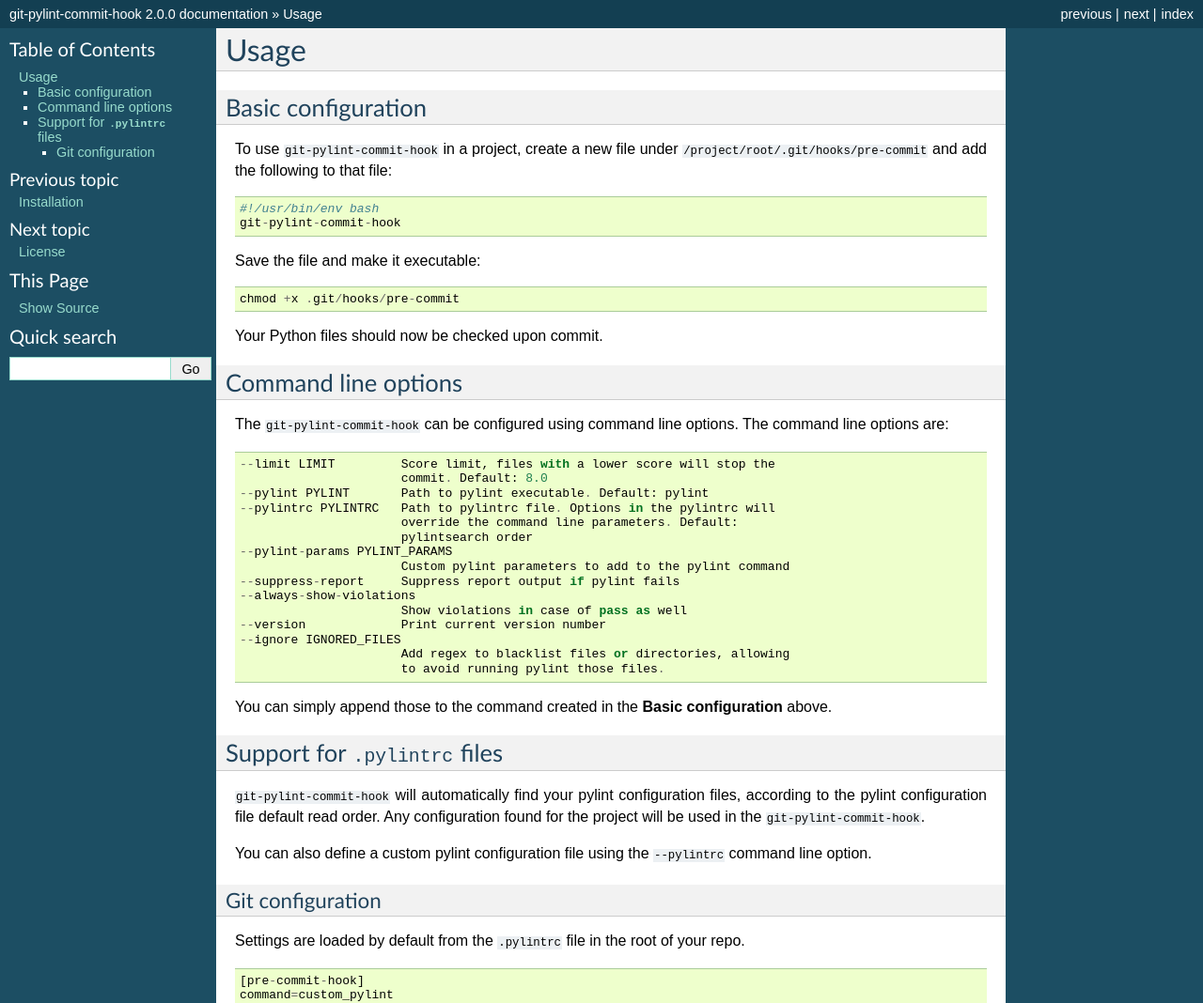
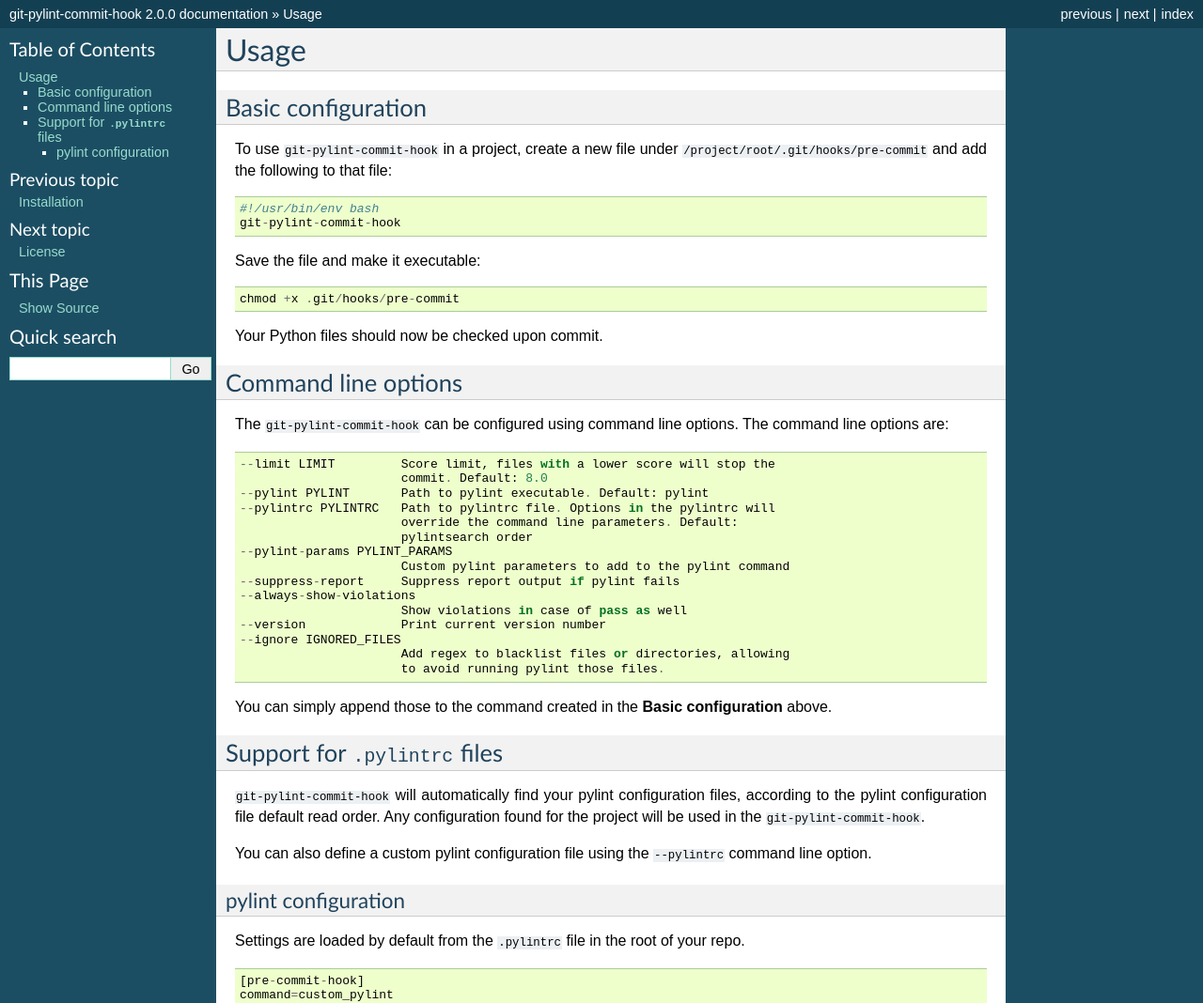
Before and after one commit to sebdah/git-pylint-commit-hook, a Sphinx documentation site: the page built from docs/usage.rst, in a window 1280 px wide. Shown: the top 1068 px of the page at 94% size. Built offline with Sphinx 7.4.7, drawn with Linux system fonts in a browser that asks for light colours.

Commit message:
Update usage

```diff
--- a/docs/usage.rst
+++ b/docs/usage.rst
@@ -51,8 +51,8 @@ Support for ``.pylintrc`` files
 You can also define a custom pylint configuration file using the ``--pylintrc`` command line option.
 
 
-Git configuration
-^^^^^^^^^^^^^^^^^
+pylint configuration
+^^^^^^^^^^^^^^^^^^^^
 
 Settings are loaded by default from the ``.pylintrc`` file in the root of your repo.
 ::
```
Also changed, not shown: README.md (+1 -1 lines).
